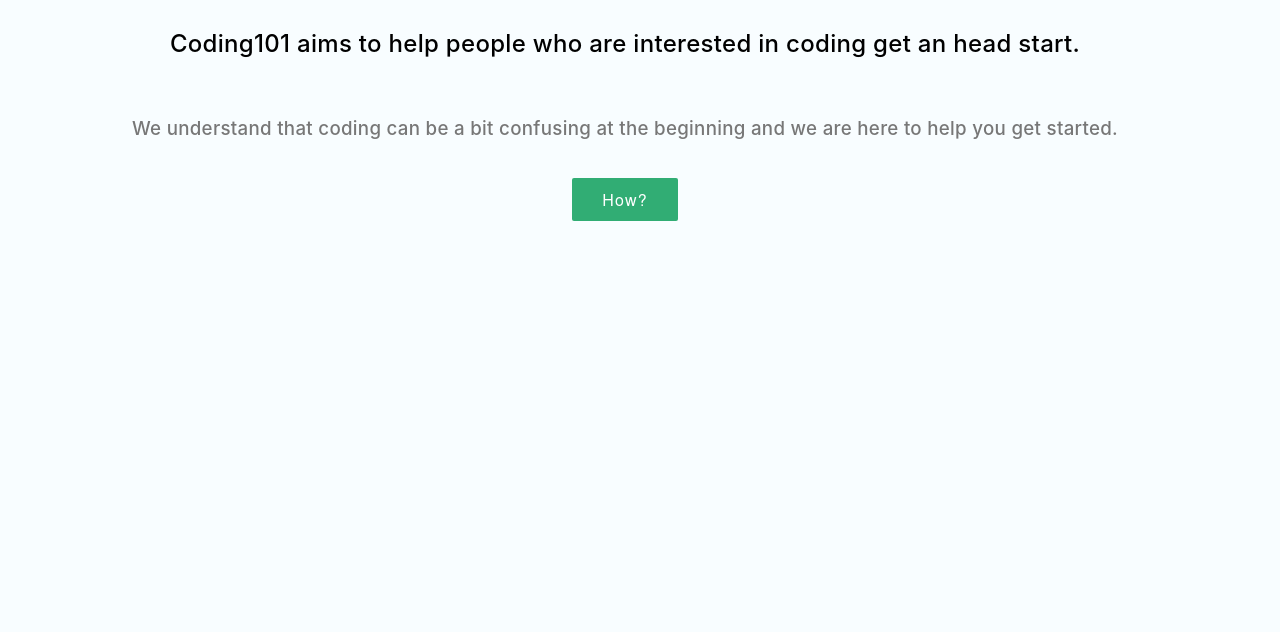
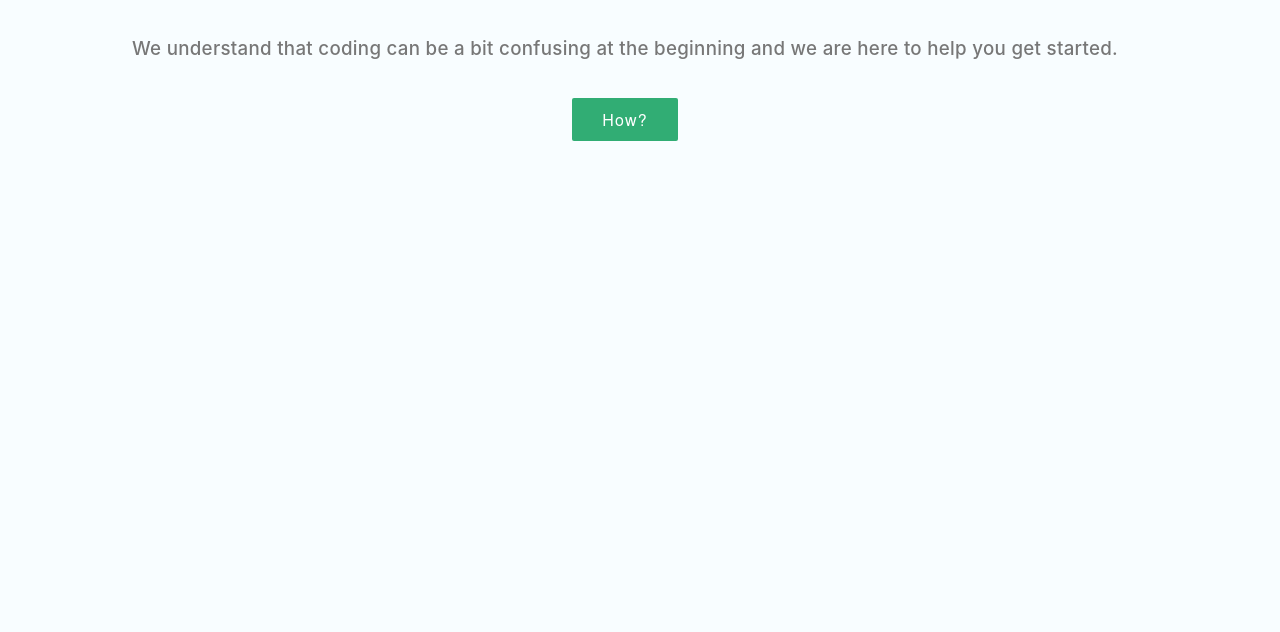
Before and after one commit to devcenter-square/coding101, a website: page frontend/index.html in a window 1280 px wide. Shown: the part 168-800 px from the top of the page. Drawn offline with Linux system fonts and the light colour scheme.

Commit message:
css updated-distortion corrected

```diff
--- a/frontend/assets/css/style.css
+++ b/frontend/assets/css/style.css
@@ -17,10 +17,10 @@ body {
     background-color: #f8fdff;
     letter-spacing: 0.3px;
     font-family: "Raleway", "HelveticaNeue", "Helvetica Neue", "Helvetica", "Arial", "sans-serif";
-    text-align: center;
+    /*  text-align: center;
     padding: 15px;
     padding-top: 80px;
-    border-radius: 10px;
+    border-radius: 10px; */
 }
 
 @media (min-width:768px) {
```
